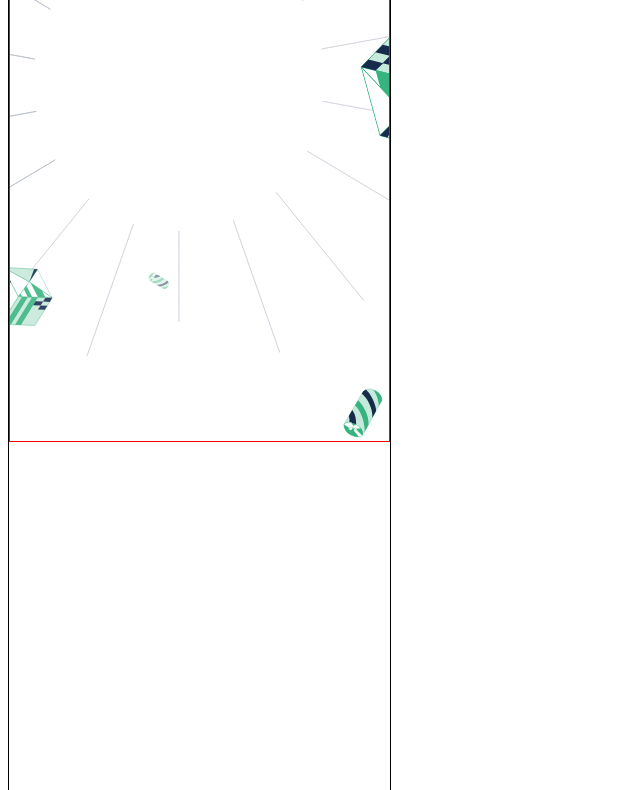
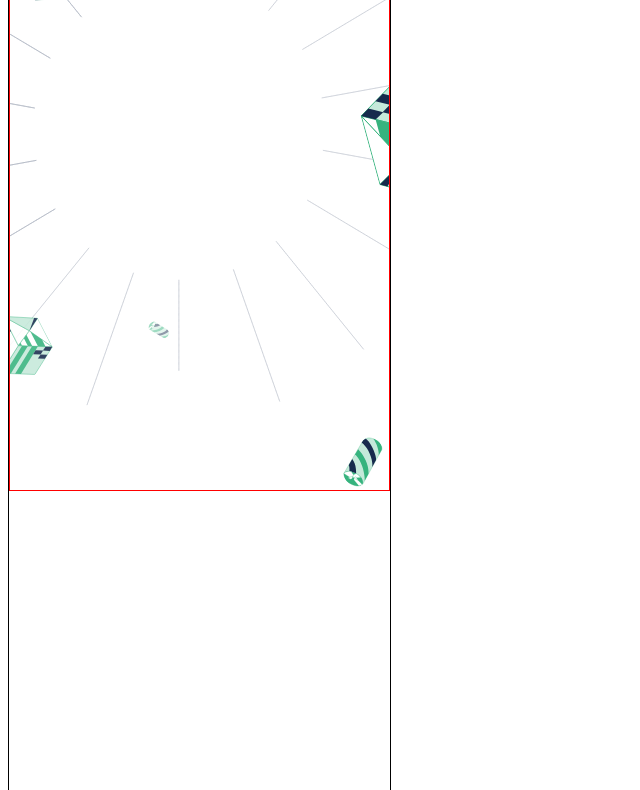
Before and after one commit to dvcorreia1984/portfolio, a website: page index.html in a window 1280 px wide. Shown: the part 222-1012 px from the top of the page, without its empty margins (0-640 px from the left). Drawn offline with Linux system fonts and the light colour scheme.

Commit message:
Placement of background image

```diff
--- a/styles.css
+++ b/styles.css
@@ -33,7 +33,7 @@
 }
 
 .box {
-  margin-top: 0;
+  margin-top: 48.8px;
   flex-direction: column;
   order: 2;
   font-family: sans-serif;
```
